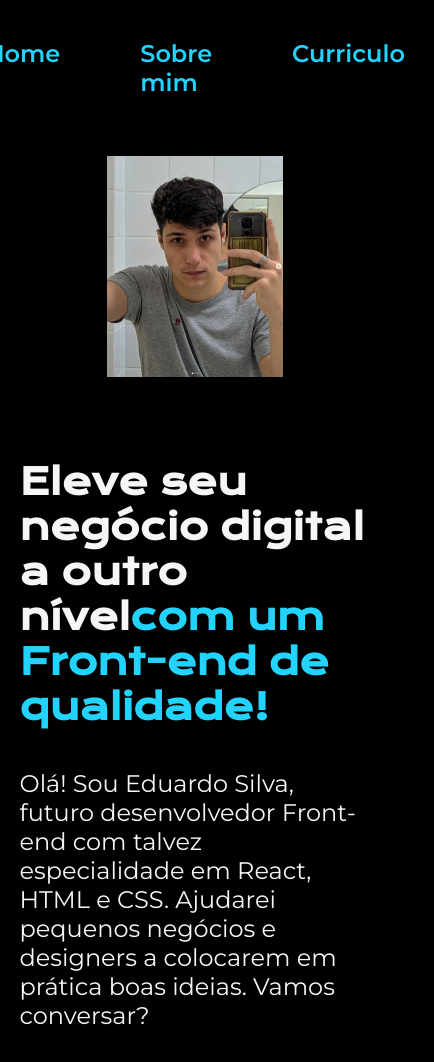
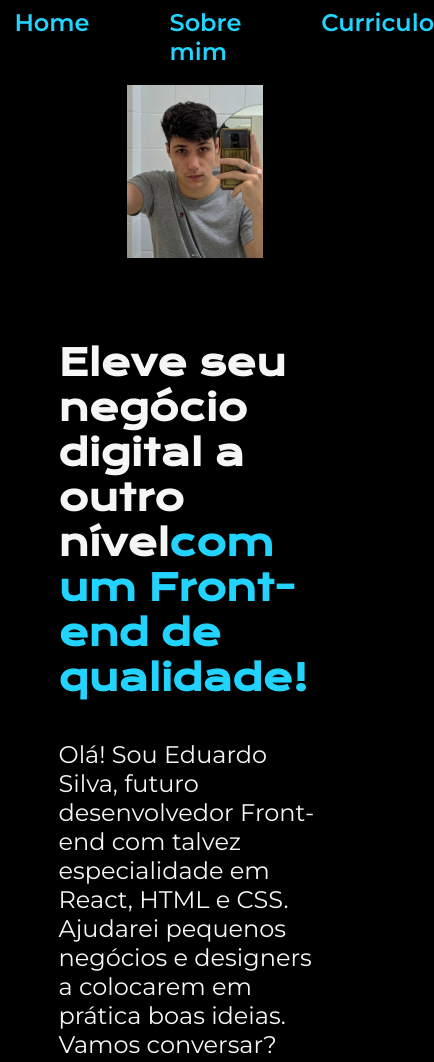
Before and after one commit to EduHTSilva/ideia-de-portifolio, a plain HTML site: page index.html in a window 390 px wide. Shown: the top 1062 px of the page, 434 px wide, since content can reach past the window. Drawn offline with nearby package versions, Linux system fonts and the light colour scheme.

Commit message:
Update style.css

```diff
--- a/styles/style.css
+++ b/styles/style.css
@@ -104,14 +104,15 @@ body{
 
 @media (max-width: 1200px) {
     .cabecalho{
-         padding: 10%;
+         padding: auto;
+         margin: auto;
     }
     .cabecalho__menu{
         justify-content: center;
     }
     .apresentacao{
         flex-direction: column-reverse;
-        padding: 5%;
+        padding: auto;
     }
     .apresentacao__conteudo{
         width: auto;
```
